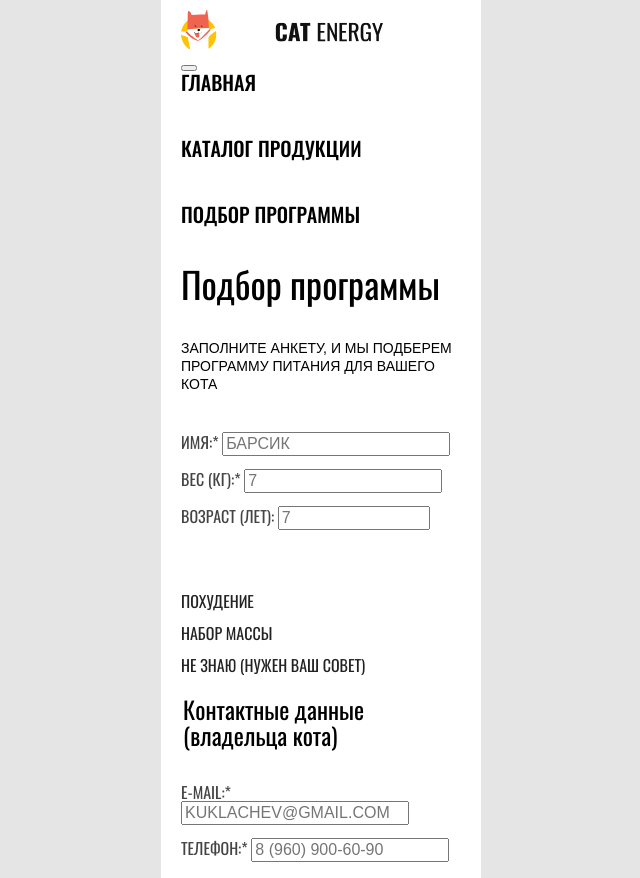
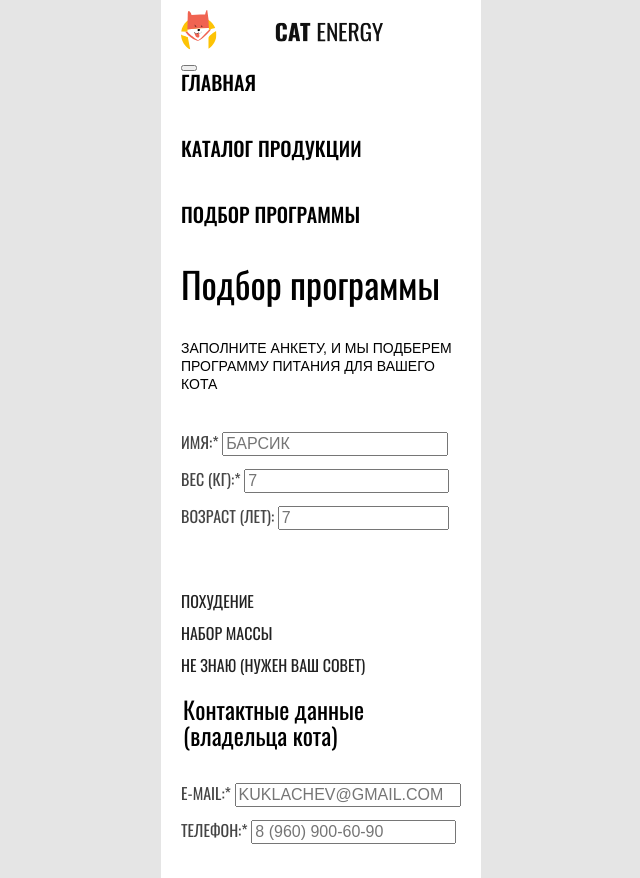
Before and after one commit to dreamkmet/237031-cat-energy-24, a website: page source/form.html in a window 1280 px wide. Shown: the top 878 px of the page, without its empty margins (319-959 px from the left). Drawn offline with nearby package versions, Linux system fonts and the light colour scheme; files that its build step writes are made by us from their sources.

Commit message:
правки

```diff
--- a/source/sass/blocks/form.scss
+++ b/source/sass/blocks/form.scss
@@ -35,12 +35,16 @@
   text-transform: uppercase;
 }
 
+.form__label:nth-child(2) .form__input {
+  width: 226px;
+}
+
 .form__label:nth-child(3) .form__input {
-  width: 198px;
+  width: 205px;
 }
 
 .form__label:nth-child(4) .form__input {
-  width: 152px;
+  width: 171px;
 }
 
 .form__contacts {
```
